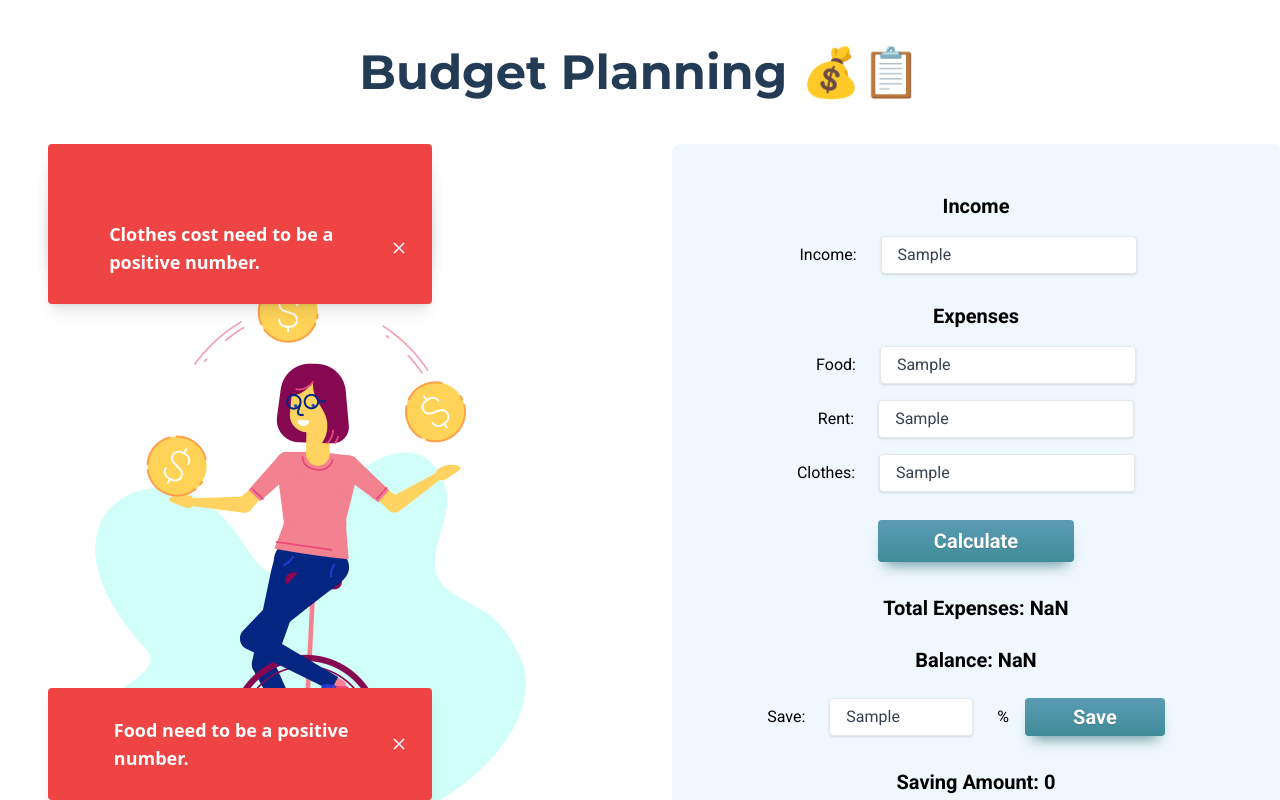
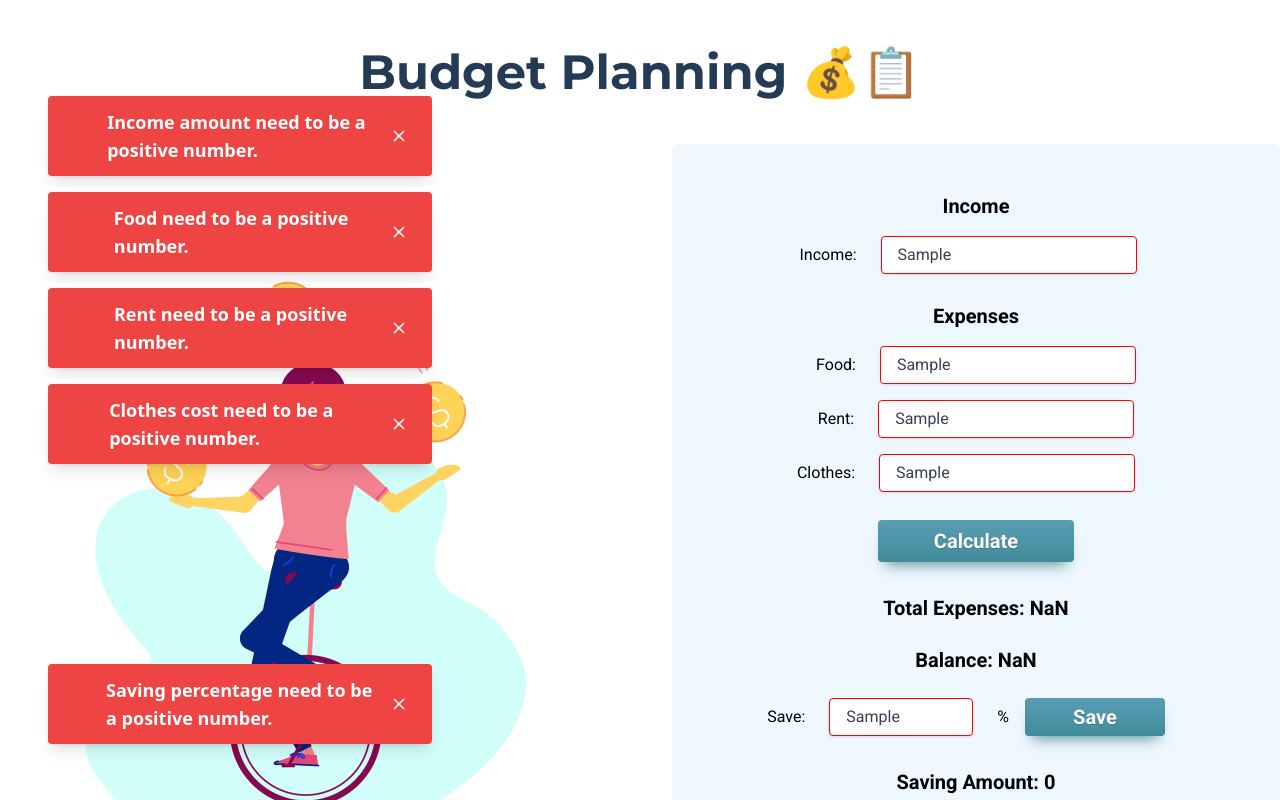
Before and after one commit to saimasiddique/Monthly-Budget_Planning, a plain HTML site: page index.html in a window 1280 px wide. Both pictures are taken after typing "Sample", "Sample", "Sample", "Sample", "Sample" into the empty fields and a click on the button "Calculate". Drawn offline with nearby package versions, Linux system fonts and the light colour scheme; no server answers.

Commit message:
handle few errors

```diff
--- a/app.js
+++ b/app.js
@@ -26,31 +26,6 @@ function calculateBalance(money, credit) {
     return updatedAmount;
 }
 
-// Calculate button event handler
-document.getElementById('calculate-btn').addEventListener('click', function () {
-
-    const totalExpense = calculateExpenses();
-    document.getElementById('total-expense').innerText = totalExpense;
-
-    const afterBalance = calculateBalance('income', 'expense');
-    document.getElementById('balance-amount').innerText = afterBalance;
-});
-
-// save button event handler
-document.getElementById('save-btn').addEventListener('click', function () {
-
-    const incomeAmount = document.getElementById('income-amount').value;
-    const saveAmount = document.getElementById('saved-amount').value;
-
-    const savedMoney = parseFloat(incomeAmount) * parseFloat(saveAmount) / 100;
-    document.getElementById('total-saved').innerText = savedMoney;
-
-    const remainingAmount = calculateBalance('balance', 'saved');
-    document.getElementById('remaining-balance').innerText = remainingAmount;
-
-});
-
-
 // error handling
 
 function inputType(x) {
@@ -67,7 +42,7 @@ function inputType(x) {
 
 
         }
-        else if (isNaN(inputText)) {
+        else if (!isNaN(inputText)) {
             document.getElementById(inputID).style.borderColor = "green";
             // alert('good to go');
         }
@@ -78,46 +53,82 @@ function inputType(x) {
 }
 
 function alertBox(y) {
-    //console.log('before', document.getElementById('alertToast').checked);
+
 
     const inputID = y.target.id;
-    console.log(inputID);
+    // console.log(inputID);
     const inputField = document.getElementById(inputID).value;
-    console.log(inputField);
+    // console.log(inputField);
     if (isNaN(inputField) || inputField.length == 0) {
-        //console.log(inputField.length)
+        document.getElementById(inputID).style.borderColor = "red";
+
         if (inputID == 'income-amount') {
 
             document.getElementById('alert-box-income').style.display = 'block';
-            // document.getElementById('alert-box-food').style.display = 'none';
             document.getElementById('alertToast').checked = false;
         }
         else if (inputID == 'food-cost-amount') {
-            console.log('before', document.getElementById('foodcheck').checked);
-            //  document.getElementById('alertToast').checked
+
             document.getElementById('alert-box-food').style.display = 'block';
-            // document.getElementById('alert-box-income').style.display = 'none';
+
             document.getElementById('foodcheck').checked = false;
         }
         else if (inputID == 'rent-amount') {
-            console.log('before', document.getElementById('rentcheck').checked);
 
             document.getElementById('alert-box-rent').style.display = 'block';
 
             document.getElementById('rentcheck').checked = false;
         }
         else if (inputID == 'clothes-cost-amount') {
-            console.log('before', document.getElementById('clothcheck').checked);
 
             document.getElementById('alert-box-cloth').style.display = 'block';
 
             document.getElementById('clothcheck').checked = false;
         }
-        console.log('afterfood', document.getElementById('foodcheck').checked);
-        console.log('afterrent', document.getElementById('rentcheck').checked);
+        else if (inputID == 'saved-amount') {
+
+            document.getElementById('alert-box-saving').style.display = 'block';
+
+            document.getElementById('savingcheck').checked = false;
+        }
 
 
     }
 
+    else {
+        document.getElementById(inputID).style.borderColor = "rgb(226 232 240)";
+    }
+
 
 }
+
+// Calculate button event handler
+document.getElementById('calculate-btn').addEventListener('click', function () {
+
+    const totalExpense = calculateExpenses();
+    document.getElementById('total-expense').innerText = totalExpense;
+
+    const afterBalance = calculateBalance('income', 'expense');
+    if (afterBalance < 0) {
+        return alert('Please cut of your expenses!!!.');
+
+    }
+    document.getElementById('balance-amount').innerText = afterBalance;
+});
+
+// save button event handler
+document.getElementById('save-btn').addEventListener('click', function () {
+
+    const incomeAmount = document.getElementById('income-amount').value;
+    const saveAmount = document.getElementById('saved-amount').value;
+
+    const savedMoney = parseFloat(incomeAmount) * parseFloat(saveAmount) / 100;
+    document.getElementById('total-saved').innerText = savedMoney;
+
+    const remainingAmount = calculateBalance('balance', 'saved');
+    if (remainingAmount < 0) {
+        return alert("You can't save more than your income!!! Please decrease your saving amount..");
+    }
+    document.getElementById('remaining-balance').innerText = remainingAmount;
+
+});
--- a/index.html
+++ b/index.html
@@ -21,12 +21,12 @@
 
     <!-- alert toast  -->
     <div id="alert-box-income"
-        class="alert-toast fixed bottom-0 left-0 top-36 ml-12 mr-6 w-5/6 md:w-full max-w-sm text-lg hidden "
+        class="alert-toast fixed bottom-0 left-0 top-24 ml-12 mr-6 w-5/6 md:w-full max-w-sm text-lg hidden "
         role="alert">
         <input type="checkbox" class="hidden" id="alertToast">
 
         <div
-            class="flex items-center justify-center gap-4 w-full p-2 bg-red-500  text-white font-semibold h-28 rounded shadow-lg">
+            class="flex items-center justify-center gap-4 w-full p-2 bg-red-500  text-white font-semibold h-20 rounded shadow-lg">
             <span class="iconify-inline w-12 pl-3" data-icon="noto-v1:bell"></span>
             <p>Income amount need to be a positive number.</p>
             <label class="close cursor-pointer pr-4 " title="close" for="alertToast" type="button">
@@ -41,12 +41,12 @@
         </div>
     </div>
     <div id="alert-box-food"
-        class="alert-toast fixed bottom-0 left-0 top-38 ml-12 mr-6 w-5/6 md:w-full max-w-sm text-lg hidden "
+        class="alert-toast fixed bottom-0 left-0 top-48 ml-12 mr-6 w-5/6 md:w-full max-w-sm text-lg hidden "
         role="alert">
         <input type="checkbox" class="hidden" id="foodcheck">
 
         <div
-            class="flex items-center justify-center gap-4 w-full p-2 bg-red-500  text-white font-semibold h-28 rounded shadow-lg">
+            class="flex items-center justify-center gap-4 w-full p-2 bg-red-500  text-white font-semibold h-20 rounded shadow-lg">
             <span class="iconify-inline w-12 pl-3" data-icon="noto-v1:bell"></span>
             <p>Food need to be a positive number.</p>
             <label class="close cursor-pointer pr-4 " title="close" for="foodcheck" type="button">
@@ -60,14 +60,14 @@
         </div>
     </div>
     <div id="alert-box-rent"
-        class="alert-toast  bottom-0 left-0 top-40 fixed ml-12 mr-6 w-5/6 md:w-full max-w-sm text-lg hidden "
+        class="alert-toast absolute top-72 bottom-0 left-0  ml-12 mr-6 w-5/6 md:w-full max-w-sm text-lg hidden "
         role="alert">
         <input type="checkbox" class="hidden" id="rentcheck">
 
         <div
-            class="flex items-center justify-center gap-4 w-full p-2 bg-red-500  text-white font-semibold h-28 rounded shadow-lg">
+            class="flex items-center justify-center gap-4 w-full p-2 bg-red-500  text-white font-semibold h-20 rounded shadow-lg">
             <span class="iconify-inline w-12 pl-3" data-icon="noto-v1:bell"></span>
-            <p>Rent amount need to be a positive number.</p>
+            <p>Rent need to be a positive number.</p>
             <label class="close cursor-pointer pr-4 " title="close" for="rentcheck" type="button">
                 <svg class="fill-current text-white " xmlns="http://www.w3.org/2000/svg" width="18" height="18"
                     viewBox="0 0 18 18">
@@ -78,13 +78,14 @@
             </label>
         </div>
     </div>
+
     <div id="alert-box-cloth"
-        class="alert-toast fixed bottom-0 left-0 top-48 ml-12 mr-6 w-5/6 md:w-full max-w-sm text-lg hidden "
+        class="alert-toast absolute bottom-0 left-0 top-96 ml-12 mr-6 w-5/6 md:w-full max-w-sm text-lg hidden "
         role="alert">
         <input type="checkbox" class="hidden" id="clothcheck">
 
         <div
-            class="flex items-center justify-center gap-4 w-full p-2 bg-red-500  text-white font-semibold h-28 rounded shadow-lg">
+            class="flex items-center justify-center gap-4 w-full p-2 bg-red-500  text-white font-semibold h-20 rounded shadow-lg">
             <span class="iconify-inline w-12 pl-3" data-icon="noto-v1:bell"></span>
             <p>Clothes cost need to be a positive number.</p>
             <label class="close cursor-pointer pr-4 " title="close" for="clothcheck" type="button">
@@ -98,15 +99,15 @@
         </div>
     </div>
     <div id="alert-box-saving"
-        class="alert-toast fixed bottom-0 left-0 top-36 ml-12 mr-6 w-5/6 md:w-full max-w-sm text-lg hidden "
+        class="alert-toast fixed bottom-14 left-0 top-auto ml-12 mr-6 w-5/6 md:w-full max-w-sm text-lg hidden "
         role="alert">
-        <input type="checkbox" class="hidden" id="alertToast">
+        <input type="checkbox" class="hidden" id="savingcheck">
 
         <div
-            class="flex items-center justify-center gap-4 w-full p-2 bg-red-500  text-white font-semibold h-28 rounded shadow-lg">
+            class="flex items-center justify-center gap-4 w-full p-2 bg-red-500  text-white font-semibold h-20 rounded shadow-lg">
             <span class="iconify-inline w-12 pl-3" data-icon="noto-v1:bell"></span>
             <p>Saving percentage need to be a positive number.</p>
-            <label class="close cursor-pointer pr-4 " title="close" for="alertToast" type="button">
+            <label class="close cursor-pointer pr-4 " title="close" for="savingcheck" type="button">
                 <svg class="fill-current text-white " xmlns="http://www.w3.org/2000/svg" width="18" height="18"
                     viewBox="0 0 18 18">
                     <path
@@ -116,10 +117,8 @@
             </label>
         </div>
     </div>
+
     <section class="container mx-auto mt-12 mb-20">
-
-
-
 
         <!-- main section  -->
         <div class="grid lg:grid-cols-2 gap-16  ">
--- a/style.css
+++ b/style.css
@@ -53,7 +53,12 @@ html,body
   }
 
   /*Toast close animation*/
- .alert-toast input:checked~* {
+ /* .alert-toast input:checked~* {
+	-webkit-animation: fade-out-left 0.9s cubic-bezier(0.250, 0.460, 0.450, 0.940) both;
+	animation: fade-out-left 0.9s cubic-bezier(0.250, 0.460, 0.450, 0.940) both;
+  }
+  */
+  .alert-toast input#alertToast:checked~* {
 	-webkit-animation: fade-out-left 0.9s cubic-bezier(0.250, 0.460, 0.450, 0.940) both;
 	animation: fade-out-left 0.9s cubic-bezier(0.250, 0.460, 0.450, 0.940) both;
   }
@@ -67,6 +72,10 @@ html,body
 	animation: fade-out-left 0.9s cubic-bezier(0.250, 0.460, 0.450, 0.940) both;
   }
  .alert-toast input#clothcheck:checked~* {
+	-webkit-animation: fade-out-left 0.9s cubic-bezier(0.250, 0.460, 0.450, 0.940) both;
+	animation: fade-out-left 0.9s cubic-bezier(0.250, 0.460, 0.450, 0.940) both;
+  }
+ .alert-toast input#savingcheck:checked~* {
 	-webkit-animation: fade-out-left 0.9s cubic-bezier(0.250, 0.460, 0.450, 0.940) both;
 	animation: fade-out-left 0.9s cubic-bezier(0.250, 0.460, 0.450, 0.940) both;
   }
```
